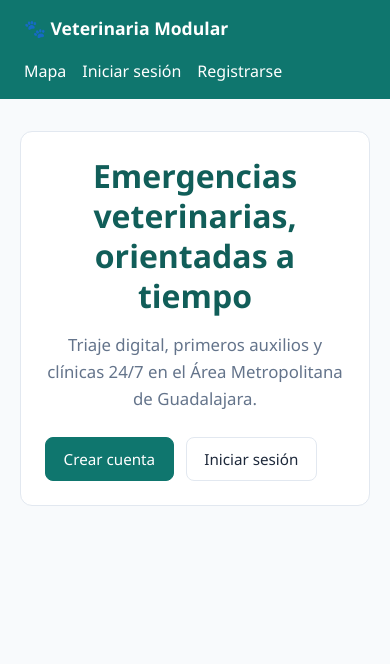
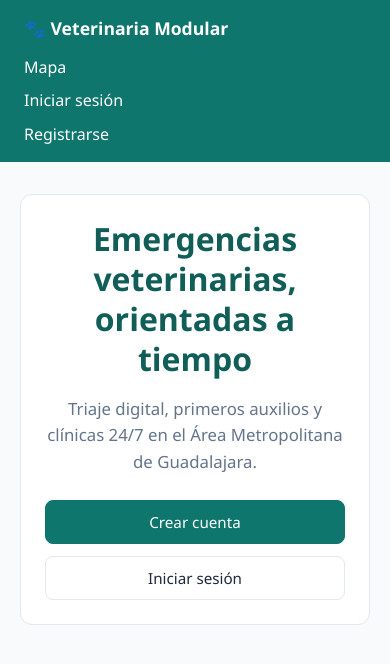
Before and after one commit to Luis-Alejandro-18/Veterinaria_Modular, a Flask app: page / in a window 390 px wide. Shown: the top 664 px of the page. Run offline with Flask 3, Linux system fonts and the light colour scheme; some libraries are stand-ins or nearby versions.

Commit message:
feat: mejora estilos UI/UX (tarjetas, botones, formularios, flash, badges, tablas, responsividad móvil)

```diff
--- a/static/css/estilosGlobales.css
+++ b/static/css/estilosGlobales.css
@@ -10,6 +10,9 @@
   --danger: #dc2626;
   --success: #16a34a;
   --warning: #d97706;
+  --shadow: 0 1px 3px 0 rgb(0 0 0 / 0.1), 0 1px 2px -1px rgb(0 0 0 / 0.1);
+  --shadow-md: 0 4px 6px -1px rgb(0 0 0 / 0.1), 0 2px 4px -2px rgb(0 0 0 / 0.1);
+  --focus-ring: 0 0 0 3px rgba(15, 118, 110, 0.2);
 }
 
 * { box-sizing: border-box; }
@@ -224,6 +252,52 @@ h1 { margin-top: 0; }
 .detail-list dd { margin: 0; }
 
 @media (max-width: 640px) {
+  .navbar {
+    flex-direction: column;
+    align-items: stretch;
+    gap: 0.75rem;
+  }
+  .nav-links {
+    flex-direction: column;
+    align-items: stretch;
+    gap: 0.5rem;
+  }
+  .nav-links .inline-form {
+    width: 100%;
+  }
   .detail-list { grid-template-columns: 1fr; }
   .hero { padding: 1.5rem; }
+  .filters {
+    flex-direction: column;
+    align-items: stretch;
+  }
+  .filters input,
+  .filters select {
+    width: 100%;
+    flex: 1 1 100%;
+  }
+  .actions {
+    flex-direction: column;
+    align-items: stretch;
+  }
+  .actions .btn {
+    width: 100%;
+    text-align: center;
+  }
+  .table {
+    font-size: 0.9rem;
+  }
+  .table th,
+  .table td {
+    padding: 0.5rem 0.7rem;
+  }
 }
+
+/* Utilidades */
+.text-muted { color: var(--muted); }
+.text-center { text-align: center; }
+.mt-1 { margin-top: 0.5rem; }
+.mt-2 { margin-top: 1rem; }
+.mb-1 { margin-bottom: 0.5rem; }
+.mb-2 { margin-bottom: 1rem; }
+.d-block { display: block; }
```
Also changed, not shown: other parts of static/css/estilosGlobales.css (+27 -2 lines).
